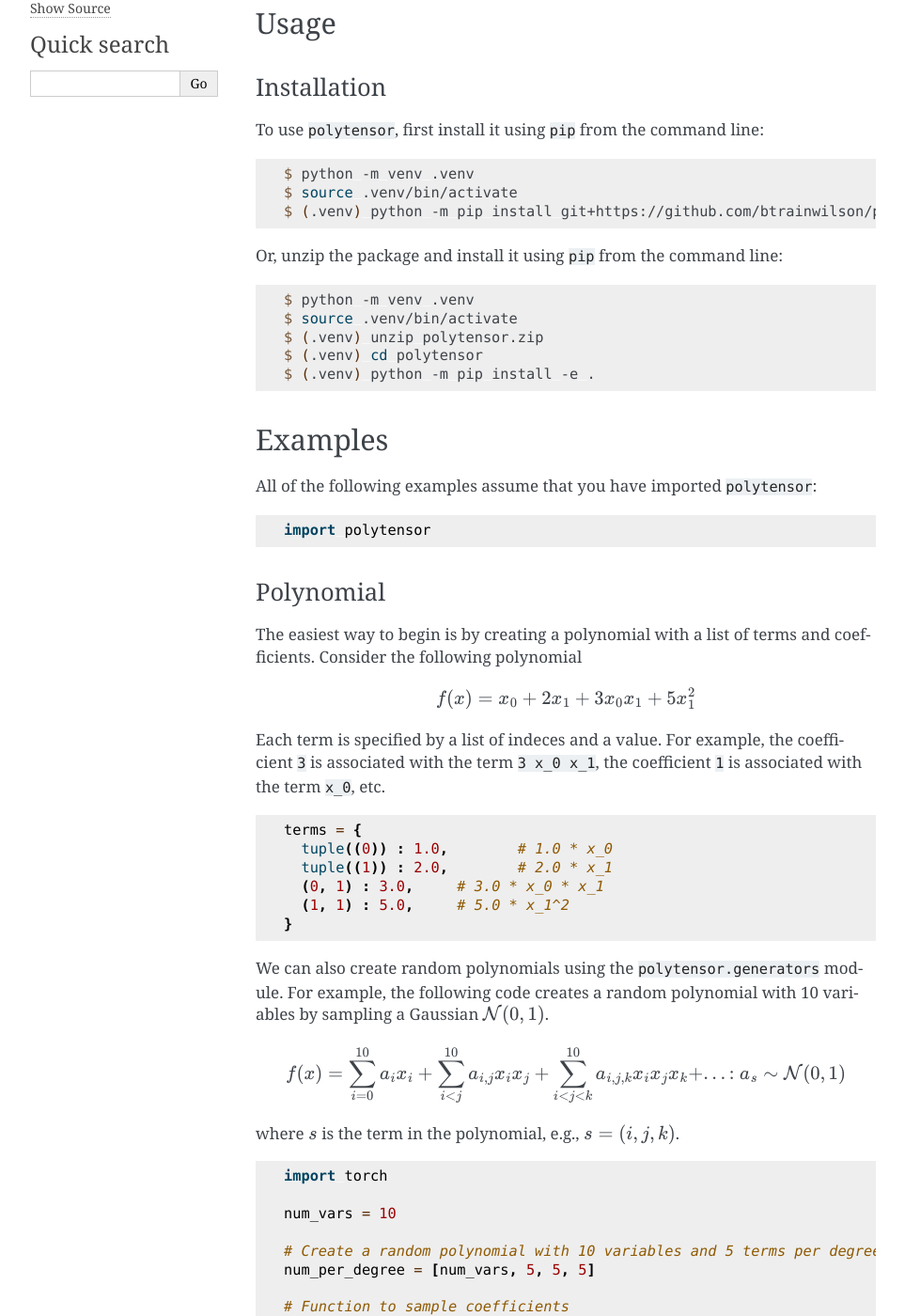
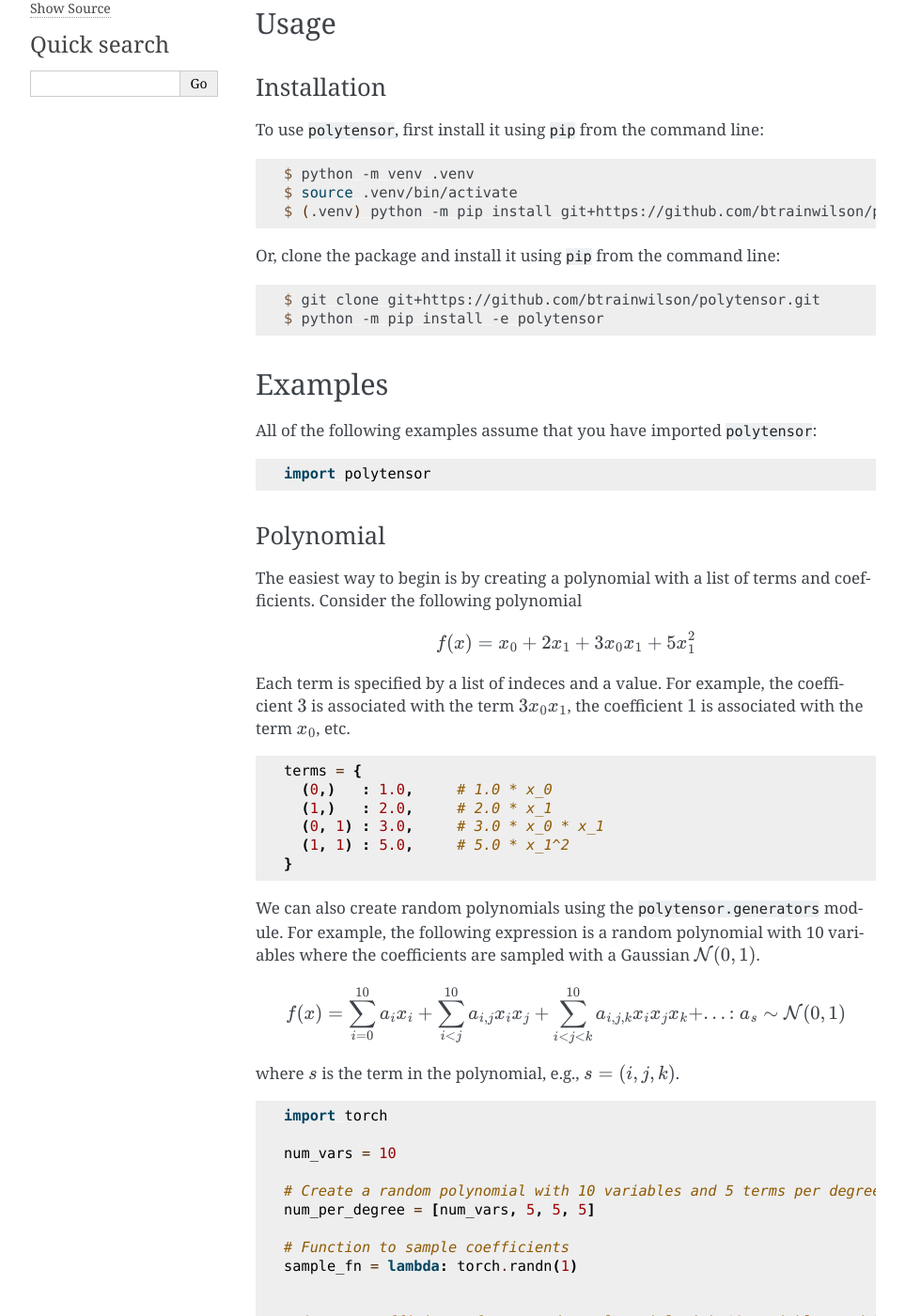
Before and after one commit to Btrainwilson/polytensor, a Sphinx documentation site: the page built from docs/source/index.rst, in a window 1280 px wide and 1400 px high, scrolled down 363 px. Shown: the whole window at 94% size, without its empty margins (148-1111 px from the left). Built offline with Sphinx 7.4.7, drawn with Linux system fonts in a browser that asks for light colours; some of the changed text lies outside the part shown.

Commit message:
updated test requirements, changed loop

```diff
--- a/docs/source/index.rst
+++ b/docs/source/index.rst
@@ -35,15 +35,12 @@
    $ source .venv/bin/activate
    $ (.venv) python -m pip install git+https://github.com/btrainwilson/polytensor.git
 
-Or, unzip the package and install it using ``pip`` from the command line:
+Or, clone the package and install it using ``pip`` from the command line:
 
 .. code-block:: console
 
-    $ python -m venv .venv
-    $ source .venv/bin/activate
-    $ (.venv) unzip polytensor.zip
-    $ (.venv) cd polytensor
-    $ (.venv) python -m pip install -e .
+    $ git clone git+https://github.com/btrainwilson/polytensor.git
+    $ python -m pip install -e polytensor
 
 Examples
 --------
@@ -64,18 +61,18 @@
    f(x) = x_0 + 2 x_1 + 3 x_0 x_1 + 5 x_1^2
 
 
-Each term is specified by a list of indeces and a value. For example, the coefficient ``3`` is associated with the term ``3 x_0 x_1``, the coefficient ``1`` is associated with the term ``x_0``, etc.
+Each term is specified by a list of indeces and a value. For example, the coefficient :math:`3` is associated with the term :math:`3 x_0 x_1`, the coefficient :math:`1` is associated with the term :math:`x_0`, etc.
 
 .. code-block:: python
 
     terms = {
-      tuple((0)) : 1.0,        # 1.0 * x_0
-      tuple((1)) : 2.0,        # 2.0 * x_1
+      (0,)   : 1.0,     # 1.0 * x_0
+      (1,)   : 2.0,     # 2.0 * x_1
       (0, 1) : 3.0,     # 3.0 * x_0 * x_1
       (1, 1) : 5.0,     # 5.0 * x_1^2
     }
 
-We can also create random polynomials using the ``polytensor.generators`` module. For example, the following code creates a random polynomial with 10 variables by sampling a Gaussian :math:`\mathcal{N}(0,1)`.
+We can also create random polynomials using the ``polytensor.generators`` module. For example, the following expression is a random polynomial with 10 variables where the coefficients are sampled with a Gaussian :math:`\mathcal{N}(0,1)`.
 
 .. math::
 
@@ -94,10 +91,11 @@
     num_per_degree = [num_vars, 5, 5, 5]
 
     # Function to sample coefficients
-    sample_fn = lambda: torch.rand(1)
+    sample_fn = lambda: torch.randn(1)
 
 
-    coefficients = polytensor.generators.coeffPUBORandomSampler(
+    # Create coefficients for a random polynomial with 10 variables and 5 terms per degree up to degree 4
+    terms = polytensor.generators.coeffPUBORandomSampler(
         n=num_vars, num_terms=num_per_degree,sample_fn=sample_fn
         )
 
@@ -113,13 +111,13 @@
 
 
     terms = {
-      tuple((0)) : 1.0,       # 1.0 * x_0
-      tuple((1)) : 2.0,       # 2.0 * x_1
-      (0, 1) : 3.0,           # 3.0 * x_0 * x_1
-      (1, 1) : 5.0,           # 5.0 * x_1^2
+      (0,)   : 1.0,     # 1.0 * x_0
+      (1,)   : 2.0,     # 2.0 * x_1
+      (0, 1) : 3.0,     # 3.0 * x_0 * x_1
+      (1, 1) : 5.0,     # 5.0 * x_1^2
     }
 
-    poly = polytensor.SparsePolynomial(coefficients)
+    poly = polytensor.SparsePolynomial(terms)
 
     x = torch.Tensor([1.0, 2.0])
 
@@ -128,13 +126,12 @@
 
     # Which is equivalent to
     y_s = 0.0
-
     for term, v in terms.items():
-        y_s += v * torch.prod(x[..., term])
+        y_s = y_s + v * torch.prod(x[..., term])
 
     assert np.allclose(y_p.detach().cpu().numpy(), y_s.detach().cpu().numpy())
 
-In fact, the loop above is exactly how the polynomial is evaluated. The ``SparsePolynomial`` class is a wrapper around the dictionary of terms and coefficients. The ``__call__`` method loops through the terms and evaluates the polynomial at the given point ``x``. Now, we consider dense polynomials.
+In fact, the loop above is exactly how the polynomial is evaluated. The ``SparsePolynomial`` class is a wrapper around the dictionary of terms and coefficients. The ``__call__`` method loops through the terms and evaluates the polynomial at the given point :math:`x`. Now, we consider dense polynomials.
 
 
 Dense Polynomials
```
Also changed, not shown: testrequirements.txt (+17 -0 lines), 1 other file.
